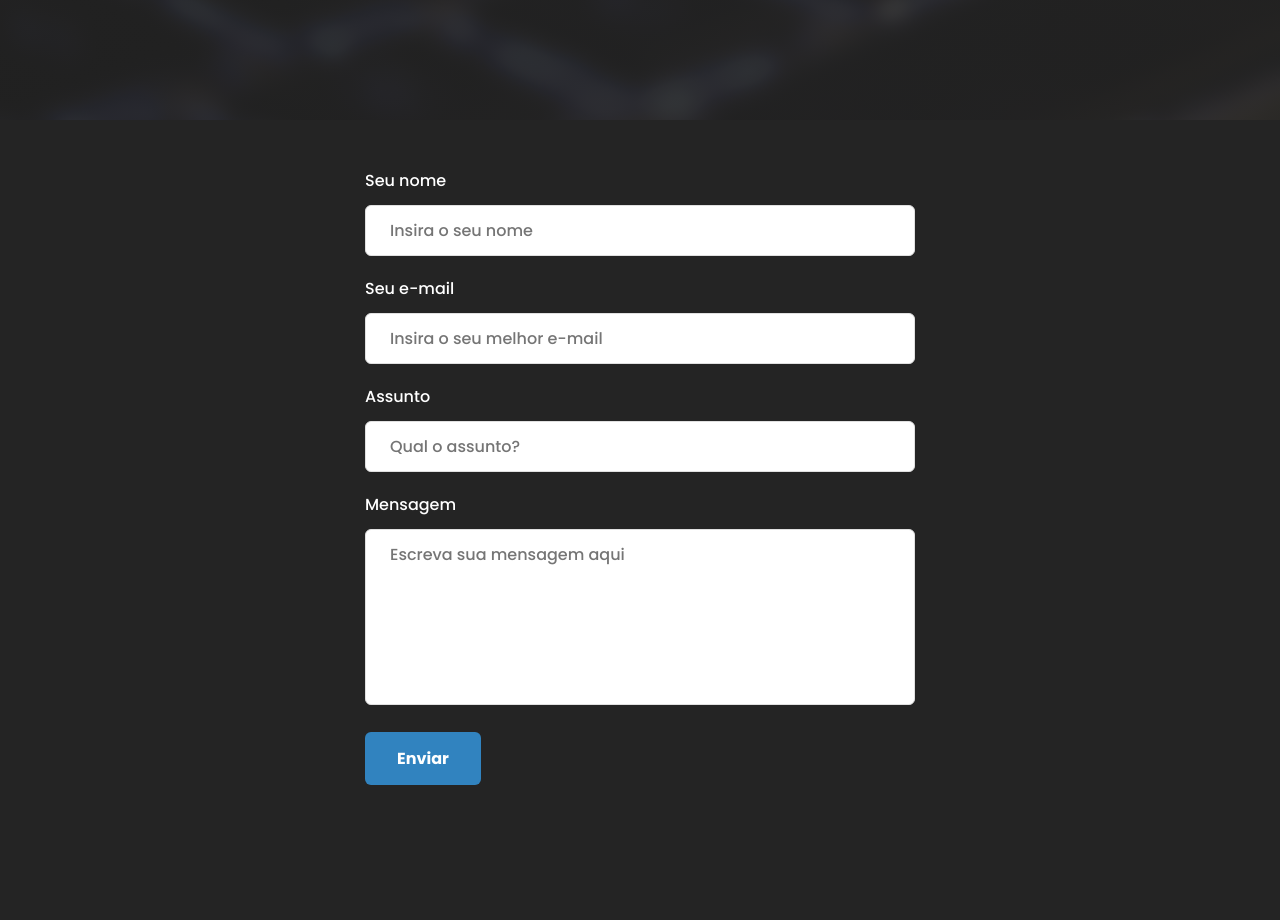
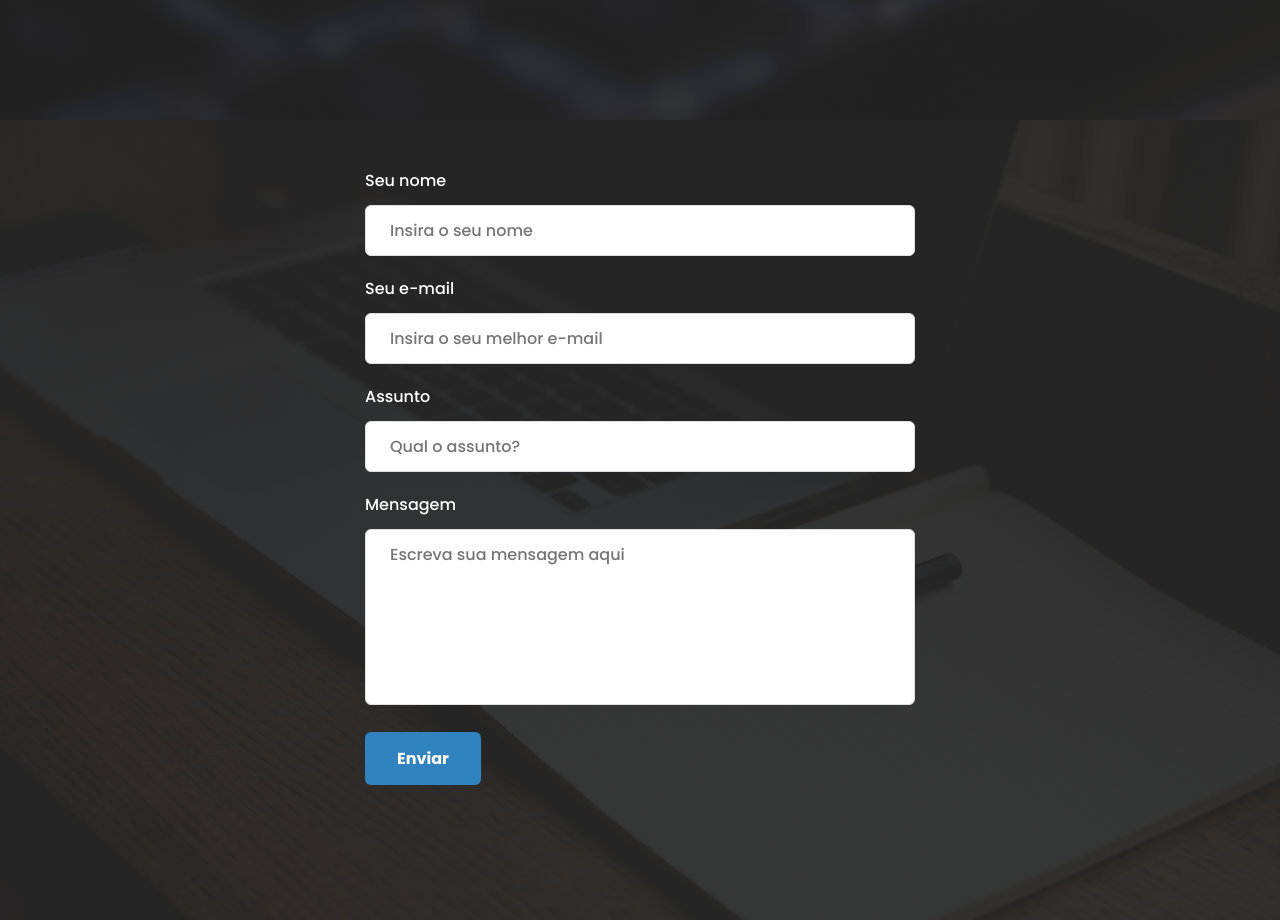
Before and after one commit to Maurinho2025/Portfolio, a plain HTML site: page index.html in a window 1280 px wide. Shown: the part 2280-3200 px from the top of the page. Drawn offline with Linux system fonts and the light colour scheme; the site is published under a folder, as on GitHub Pages, so addresses that start at the root find nothing.

Commit message:
Update style.css

```diff
--- a/src/css/style.css
+++ b/src/css/style.css
@@ -413,7 +413,7 @@ section.projects {
 
 section.contact {
   background-image: linear-gradient(#242424ec, #242424e7),
-    url("/src/img/contact.jpg");
+    url("../img/contact.jpg");
   background-position: center;
   background-repeat: no-repeat;
   background-size: cover;
```
